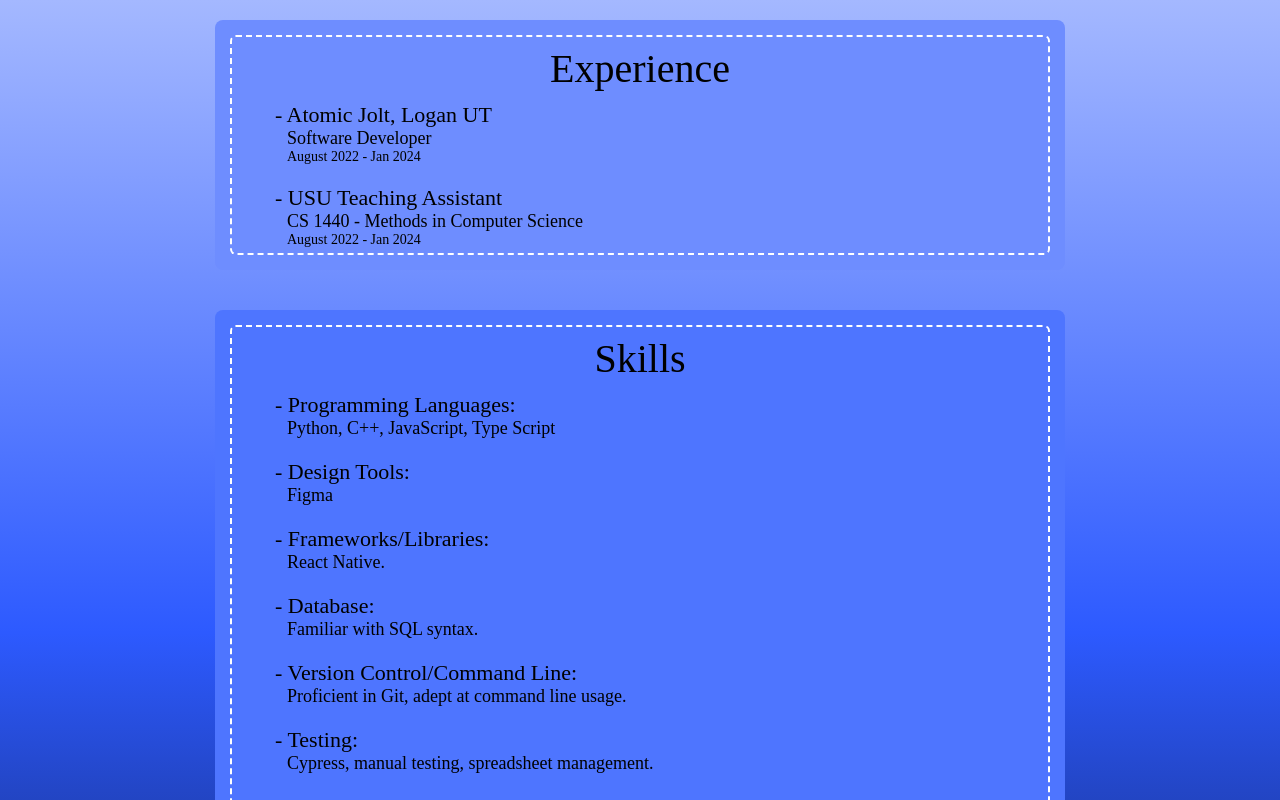
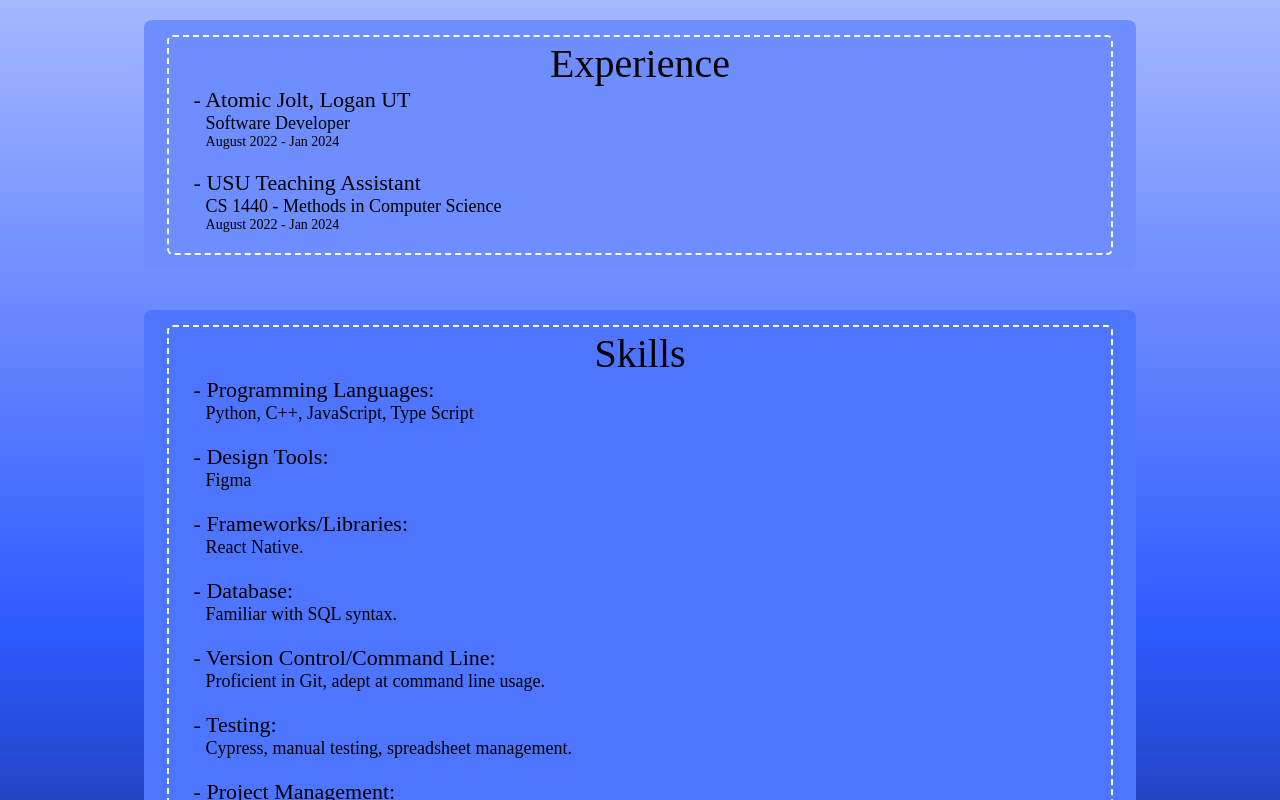
Before and after one commit to jennacioffi/personal-website, a React (Create React App) app: page / in a window 1280 px wide. Shown: the top 800 px of the page. Built offline with nearby package versions, Linux system fonts and the light colour scheme.

Commit message:
Updated Horizontal Card Styling
- Added margin to the bottom of each bullet point item
- Cleaned up unneccessary styles (refactoring)

```diff
--- a/src/components/Card/HorizontalCards/horizontal_card.js
+++ b/src/components/Card/HorizontalCards/horizontal_card.js
@@ -35,9 +35,7 @@ export default function HorizontalCards({ title, bulletPoints, color }) {
       }}
     >
       <div style={{ ...styles.cardBackgroundContainer, backgroundColor }}>
-        <div style={styles.dashedBorderContainer}>
-          <div style={styles.dashedBorder}></div>
-        </div>
+        <div style={styles.dashedBorder}></div>
         <div style={styles.contentContainer}>
           <div style={styles.cardTitleContainer}>
             <div style={styles.cardTitle}>{title}</div>
--- a/src/components/Card/HorizontalCards/horizontal_card.styles.js
+++ b/src/components/Card/HorizontalCards/horizontal_card.styles.js
@@ -3,39 +3,31 @@ import { fonts } from '../../../styles/fonts.js';
 const styles = {
   mainContainer: {
     display: 'flex',
-    justifyContent: 'center', // centers the card in the webpage
-    padding: '20px', // adds 20px of padding around all edges from other elements
+    justifyContent: 'center',
+    padding: '20px',
   },
   cardBackgroundContainer: {
     borderRadius: '8px',
     display: 'flex',
-    maxWidth: '100%', // this helps maintain the card when making the webpage smaller
-    position: 'relative', // this positions child elements relative to the box itself, rather than the webpage
-  },
-  dashedBorderContainer: {
-    alignItems: 'center', // aligns the dashed edging inside the card
-    borderRadius: '8px',
-    display: 'flex',
-    justifyContent: 'center',
+    flexDirection: 'column',
+    alignItems: 'center',
+    maxWidth: '100%',
+    overflowX: 'hidden',
+    overflowY: 'auto',
     position: 'relative',
-    width: '850px',
+    width: '80%',
   },
   dashedBorder: {
     border: '2px dashed #FFFFFF',
     borderRadius: '6px',
-    color: 'red',
-    position: 'absolute',
-    textAlign: 'center',
-    top: '15px', // 10px from the top edge of the outer container
-    left: '15px', // 10px from the left edge of the outer container
-    right: '15px', // 10px from the right edge of the outer container
-    bottom: '15px', // 10px from the bottom edge of the outer container
+    width: '95%',
+    height: '95%',
+    margin: '15px',
   },
   contentContainer: {
-    left: '0',
+    paddingTop: '2%',
     position: 'absolute',
     width: '100%',
-    paddingTop: '25px',
   },
   cardTitleContainer: {
     display: 'flex',
@@ -47,12 +39,10 @@ const styles = {
     fontSize: '40px',
   },
   bulletPointItemsContainer: {
-    alignItems: 'flex-start',
-    display: 'flex',
-    flexDirection: 'column',
     fontFamily: fonts.cardBulletPointItems,
-    marginLeft: '50px',
-    padding: '10px',
+    marginBottom: '20px',
+    marginLeft: '5%',
+    marginRight: '5%',
   },
   bulletPointItem1: {
     color: 'black',
```
